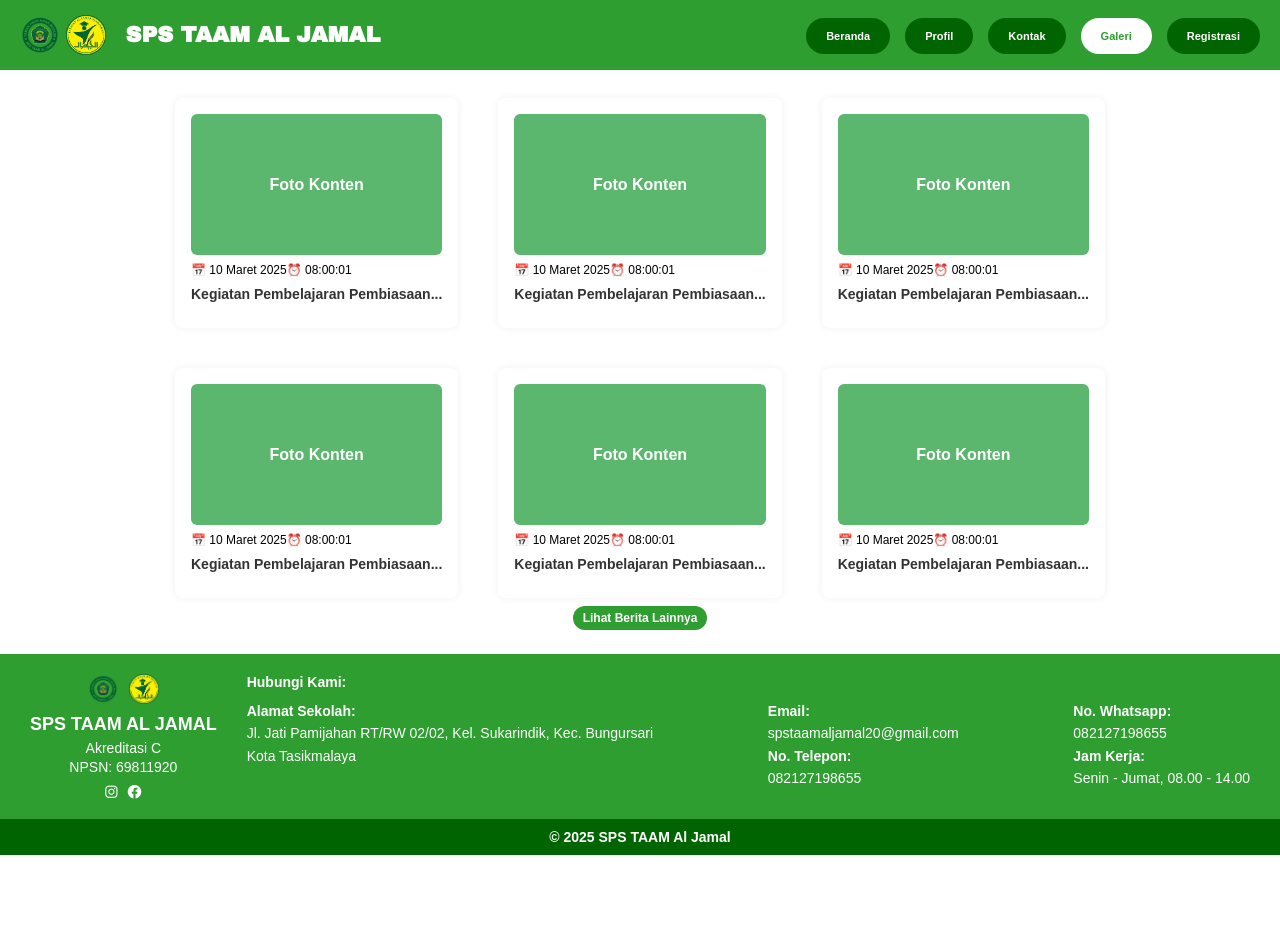
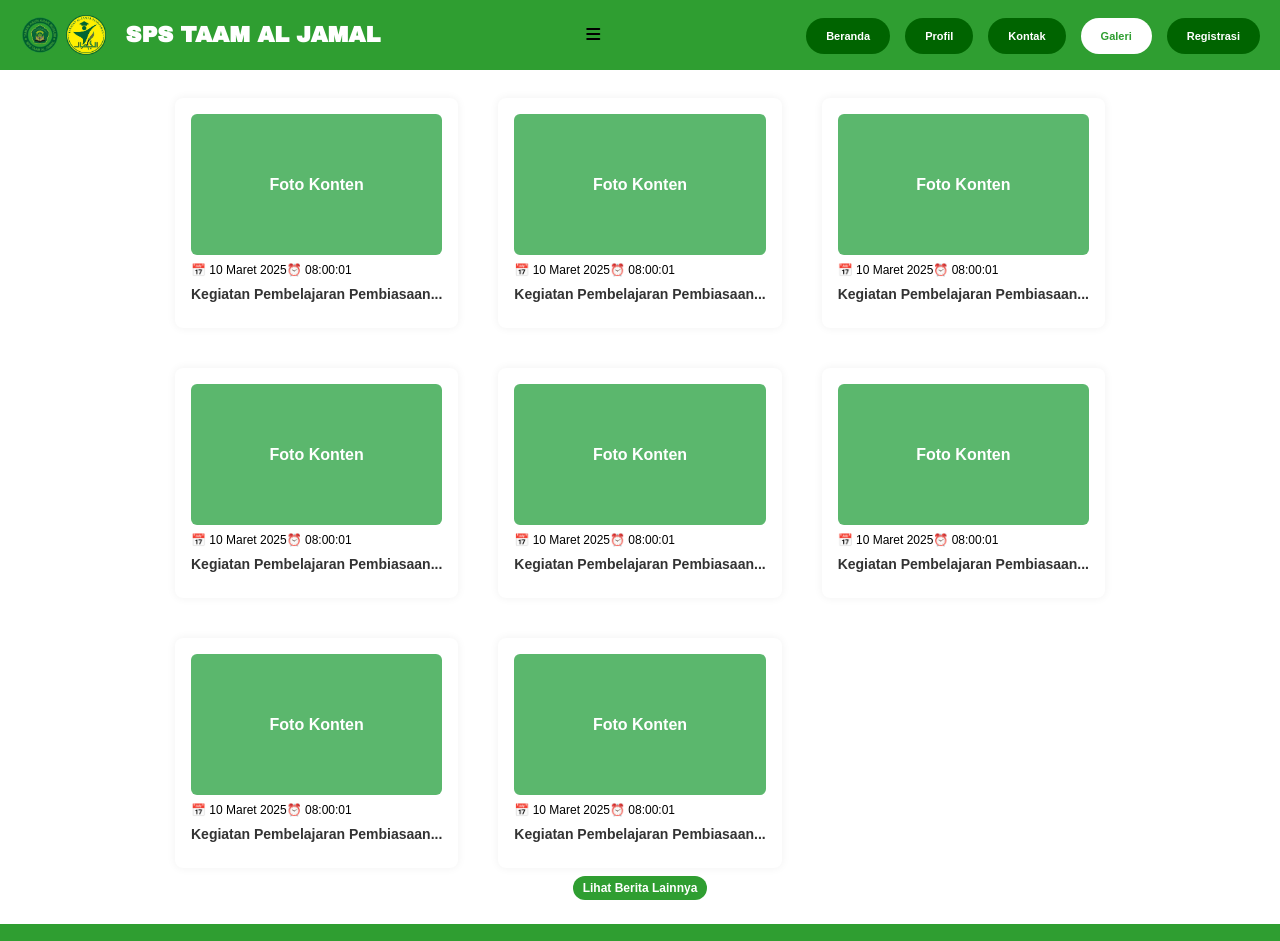
Before and after one commit to SPSTAAMALJAMAL/TAAM-AL-JAMAL, a plain HTML site: page Galeri.html in a window 1280 px wide. Shown: the top 941 px of the page. Before the commit the page ends 855 px from the top, so only its background shows below. Drawn offline with Linux system fonts and the light colour scheme.

Commit message:
Update Galeri.html

```diff
--- a/Galeri.html
+++ b/Galeri.html
@@ -16,6 +16,9 @@
         <img src="Galeri/IMG-20240331-WA0027-removebg-preview.png" alt="Logo 1">
         <img src="Galeri/IMG-20240331-WA0028-removebg-preview.png" alt="Logo 2">
         <h1>SPS TAAM AL JAMAL</h1>
+      </div>
+      <div class="menu-icon" onclick="toggleMenu()">
+        <i class="fas fa-bars"></i>
       </div>
       <nav>
         <ul>
@@ -65,8 +68,16 @@
             <div class="berita-info"><span>📅 10 Maret 2025</span><span>⏰ 08:00:01</span></div>
             <h3 class="berita-judul">Kegiatan Pembelajaran Pembiasaan...</h3>
           </div>
-
-
+          <div class="berita-box">
+            <div class="berita-gambar">Foto Konten</div>
+            <div class="berita-info"><span>📅 10 Maret 2025</span><span>⏰ 08:00:01</span></div>
+            <h3 class="berita-judul">Kegiatan Pembelajaran Pembiasaan...</h3>
+          </div>
+          <div class="berita-box">
+            <div class="berita-gambar">Foto Konten</div>
+            <div class="berita-info"><span>📅 10 Maret 2025</span><span>⏰ 08:00:01</span></div>
+            <h3 class="berita-judul">Kegiatan Pembelajaran Pembiasaan...</h3>
+          </div>
         </div>
         <div class="lihat-lainnya">
             <a href="#" class="btn-lainnya">Lihat Berita Lainnya</a>
@@ -125,5 +136,15 @@
     <div class="copyright-bar">
       <p>© 2025 SPS TAAM Al Jamal</p>
     </div>
+    <script>
+      document.addEventListener("DOMContentLoaded", function () {
+        const menuIcon = document.querySelector(".menu-icon");
+        const navMenu = document.querySelector("nav ul");
+
+        menuIcon.addEventListener("click", function () {
+          navMenu.classList.toggle("active");
+        });
+      });
+    </script>
 </body>
 </html>
```
